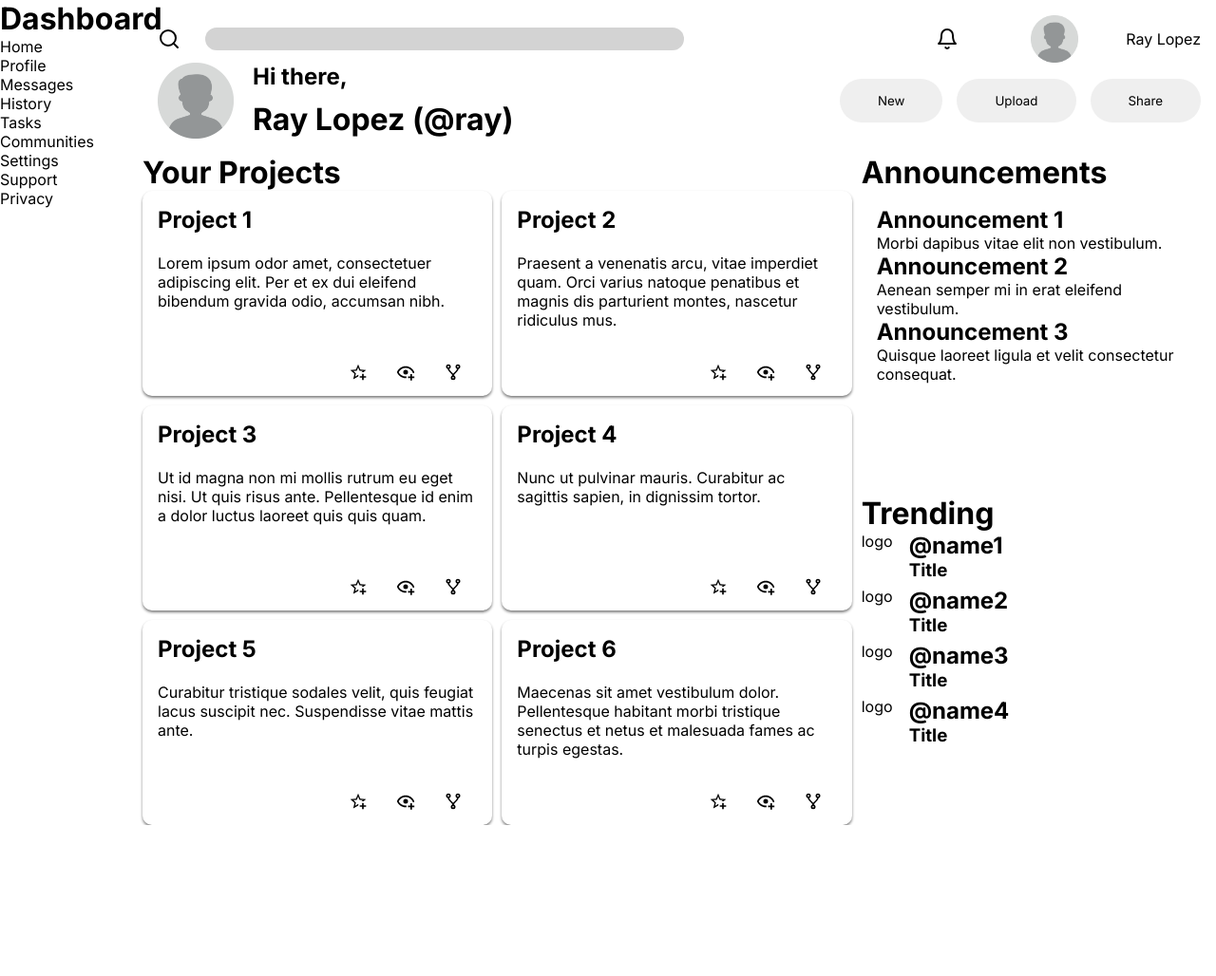
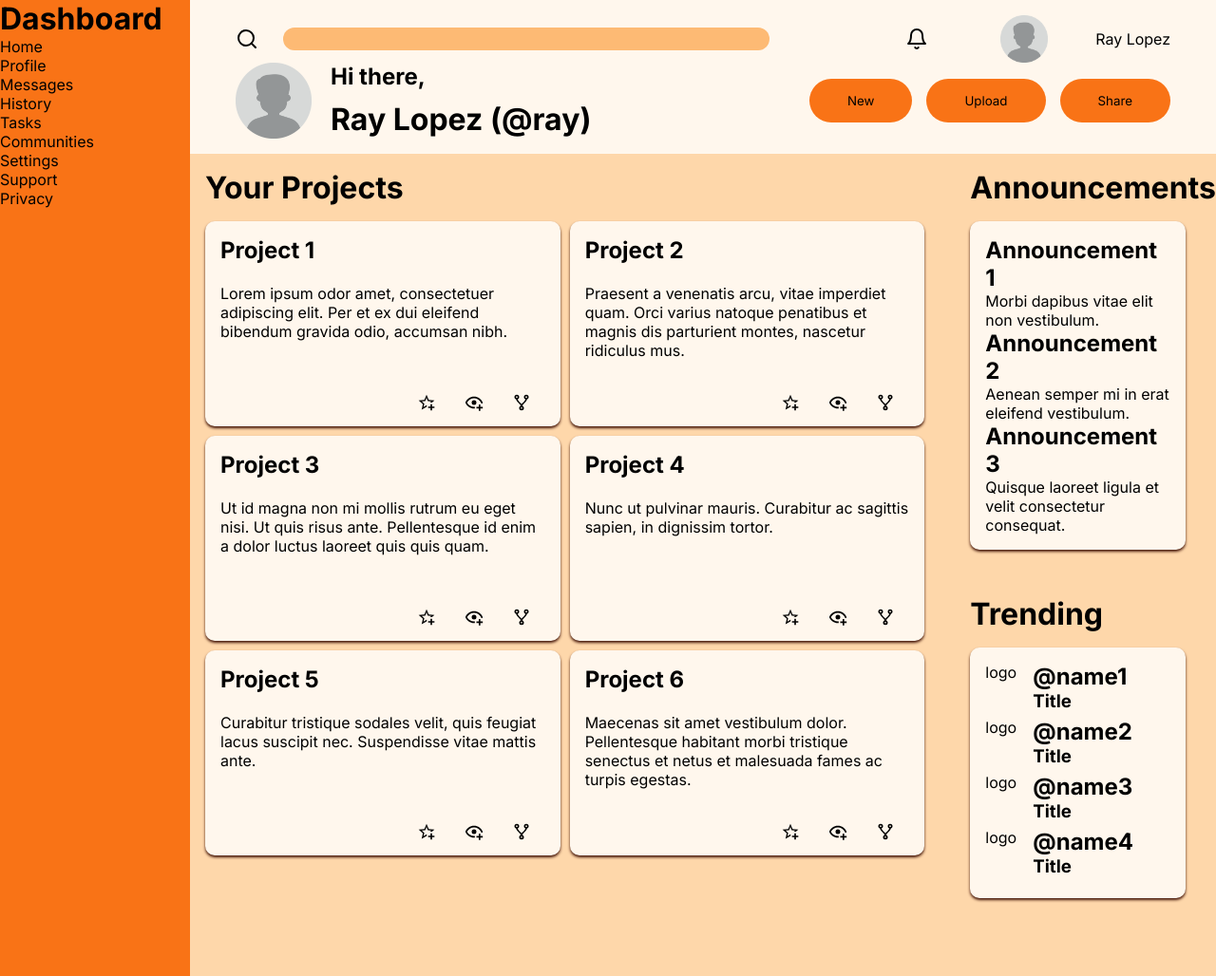
Before and after one commit to raylopez509/admindashboard_odin, a plain HTML site: page dashboard.html in a window 1280 px wide. Shown: the whole page at 95% size. Before the commit the page ends 869 px from the top, so only its background shows below. Drawn offline with Linux system fonts and the light colour scheme.

Commit message:
Changed padding in the main section of the site
Changed padding so that the page has space around the sections

```diff
--- a/dashboard.css
+++ b/dashboard.css
@@ -15,7 +15,7 @@ ul {
 
 .container {
   display: grid;
-  grid-template-columns: 150px 1fr;
+  grid-template-columns: 200px 1fr;
   grid-template-rows: 1fr 5fr;
   width: 100%;
   height: 100vh;
@@ -25,7 +25,8 @@ ul {
   grid-column: 2 / 3;
   grid-row: 1 / 2;
   display: grid;
-  padding: 1rem;
+  padding: 1rem 3rem;
+  background-color: #fff7ed;
 }
 
 .header-top {
@@ -44,7 +45,8 @@ input {
   width: 500px;
   height: 22px;
   border: none;
-  background-color: lightgray;
+  background-color: #fdba74;
+  padding-left: 10px;
 }
 
 .header-top-profile {
@@ -97,11 +99,13 @@ input {
   border-radius: 25px;
   border: 0px;
   font-family: Inter;
+  background-color: #f97316;
 }
 
 .dashboard {
   grid-column: 1 / 2;
   grid-row: 1 / 3;
+  background-color: #f97316;
 }
 
 .dashboard ul {
@@ -112,13 +116,19 @@ input {
   grid-column: 2 / 3;
   grid-row: 2 / 3;
   display: grid;
-  grid-template-columns: 2fr 1fr;
+  grid-template-columns: 4fr 1fr;
   grid-template-rows: 1fr 1fr;
-  gap: 10px;
+  gap: 2rem;
+  background: #fed7aa;
 }
 
 .projects {
   grid-row: 1 / 3;
+  padding: 1rem;
+}
+
+.projects > h1 {
+  padding-bottom: 1rem;
 }
 
 .project-card-container {
@@ -132,8 +142,9 @@ input {
   display: grid;
   grid-template-rows: 1fr 2fr 1fr;
   border-radius: 10px;
-  box-shadow: 0px 2px 3px gray;
+  box-shadow: 0px 2px 3px #431407;
   padding: 1rem 1rem 0rem 1rem;
+  background-color: #fff7ed;
 }
 
 .project-links {
@@ -154,13 +165,33 @@ input {
   grid-row: 1 / 2;
 }
 
+.announcements > h1{
+  padding: 1rem 0px;
+}
+
 .announcement-container {
-  margin: 1rem;
+  background-color: #fff7ed;
+  margin-right: 2rem;
+  border-radius: 10px;
+  box-shadow: 0px 2px 3px #431407;
+  padding: 1rem;
 }
 
 .trending {
   grid-column: 2 / 3;
   grid-row: 2 / 3;
+}
+
+.trending > h1 {
+  padding: 1rem 0px;
+}
+
+.trending-container {
+  background-color: #fff7ed;
+  margin-right: 2rem;
+  border-radius: 10px;
+  box-shadow: 0px 2px 3px #431407;
+  padding: 1rem;
 }
 
 .trending-container > div {
```
